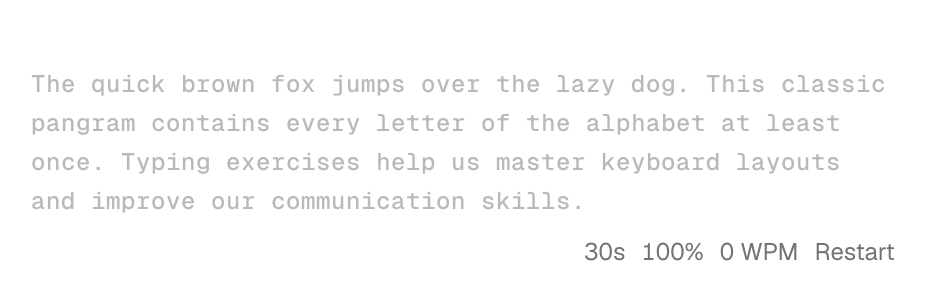
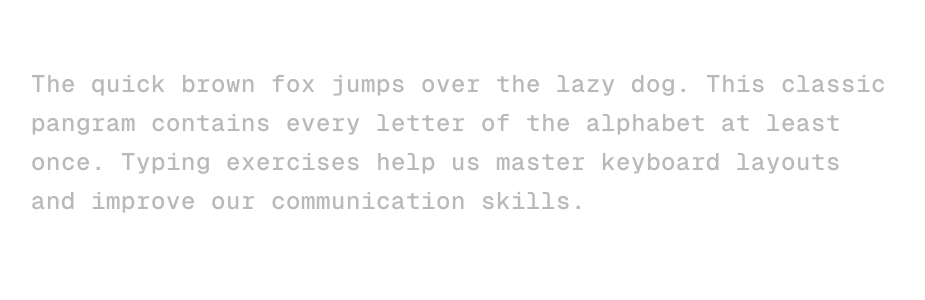
Before and after one commit to ldgni/blitz, a Next.js app: page / in a window 1280 px wide. Shown: the part 234-534 px from the top of the page, without its empty margins (177-1102 px from the left). Built offline with nearby package versions, Linux system fonts and the light colour scheme.

Commit message:
style: hide stats when game is not running

```diff
--- a/components/typing-test.tsx
+++ b/components/typing-test.tsx
@@ -145,7 +145,10 @@ export default function TypingTest() {
           </span>
         ))}
       </p>
-      <div className="flex w-full justify-center gap-4 sm:justify-end">
+      <div
+        className={`flex w-full justify-center gap-4 transition-opacity sm:justify-end ${
+          isRunning ? "opacity-100" : "opacity-0"
+        }`}>
         <span className="text-muted-foreground tabular-nums">{timeLeft}s</span>
         <span className="text-muted-foreground tabular-nums">{accuracy}%</span>
         <span className="text-muted-foreground tabular-nums">{wpm} WPM</span>
```
